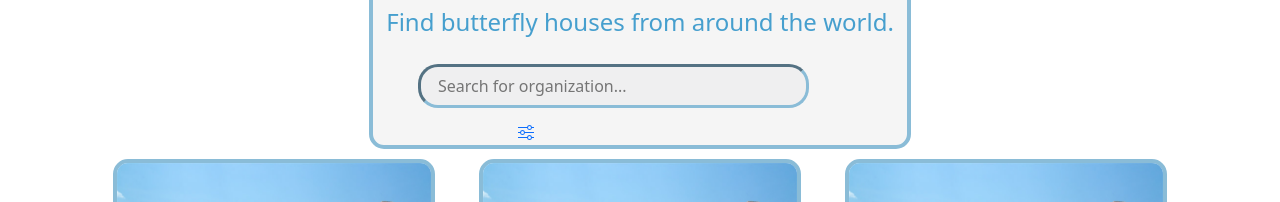
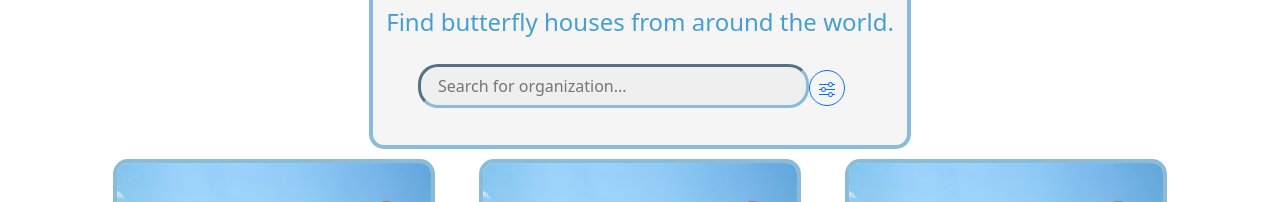
Before and after one commit to sddec24-11/flutr-24, a React (Create React App) app in the folder frontend/flutr-frontend/: page / in a window 1280 px wide. Shown: the part 194-396 px from the top of the page. Built offline with nearby package versions, Linux system fonts and the light colour scheme.

Commit message:
Fix Button

```diff
--- a/frontend/flutr-frontend/src/pages/Landing.js
+++ b/frontend/flutr-frontend/src/pages/Landing.js
@@ -48,7 +48,7 @@ export default function Landing({data}){
                             id='location-search'
                             className='searches'/>
 
-                            <Button variant='outline-primary' style={{borderRadius: '228px'}} onClick={toggleTools}>
+                            <Button id='extrasButton' variant='outline-primary' style={{borderRadius: '228px'}} onClick={toggleTools}>
                                 <svg xmlns="http://www.w3.org/2000/svg" width="16" height="16" fill="currentColor" class="bi bi-sliders" viewBox="0 0 16 16">
                                     <path fill-rule="evenodd" d="M11.5 2a1.5 1.5 0 1 0 0 3 1.5 1.5 0 0 0 0-3M9.05 3a2.5 2.5 0 0 1 4.9 0H16v1h-2.05a2.5 2.5 0 0 1-4.9 0H0V3zM4.5 7a1.5 1.5 0 1 0 0 3 1.5 1.5 0 0 0 0-3M2.05 8a2.5 2.5 0 0 1 4.9 0H16v1H6.95a2.5 2.5 0 0 1-4.9 0H0V8zm9.45 4a1.5 1.5 0 1 0 0 3 1.5 1.5 0 0 0 0-3m-2.45 1a2.5 2.5 0 0 1 4.9 0H16v1h-2.05a2.5 2.5 0 0 1-4.9 0H0v-1z"/>
                                 </svg>
--- a/frontend/flutr-frontend/src/styles/landingStyles.css
+++ b/frontend/flutr-frontend/src/styles/landingStyles.css
@@ -68,6 +68,11 @@
     width: 100%;
 }
 
+#extrasButton{
+    border: 1px solid;
+    padding: 5px 9px;
+}
+
 @media screen and (max-width: 534px){
     #all-tools{
         width:100%;
```
